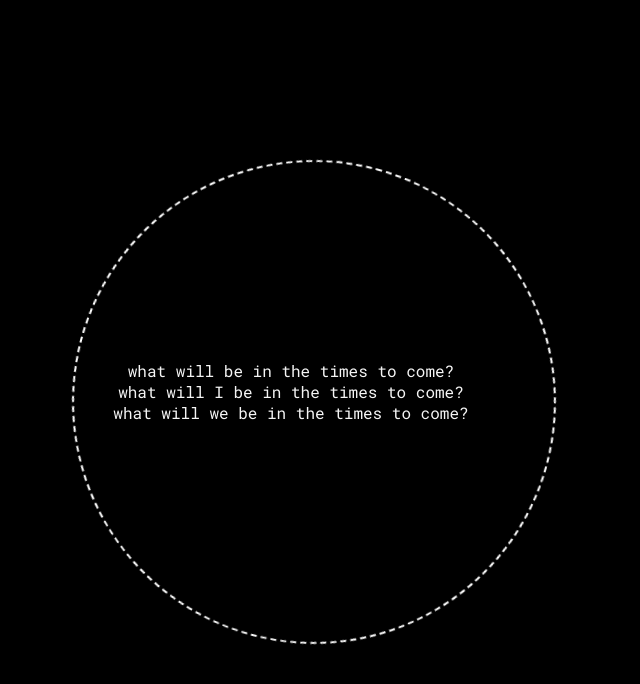
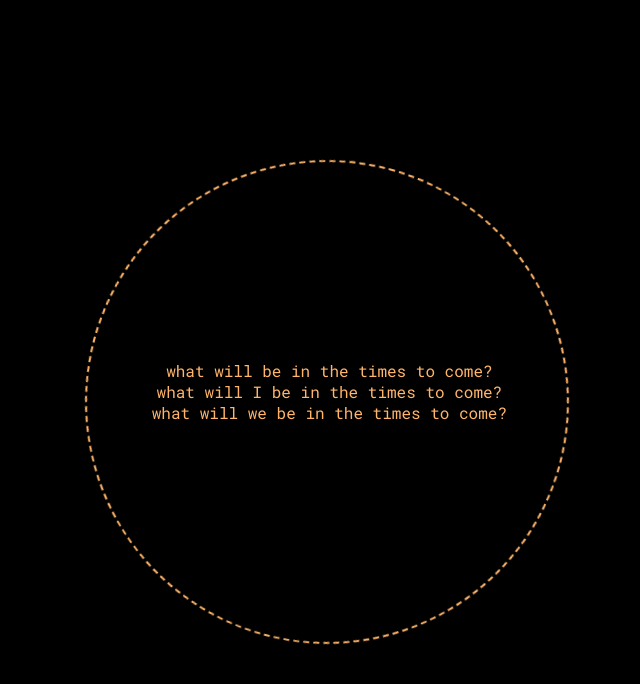
Before and after one commit to writecards/queer-asian-futurism, a plain HTML site: page index.html in a window 1280 px wide. Shown: the whole page, without its empty margins (325-965 px from the left). Drawn offline with Linux system fonts and the light colour scheme.

Commit message:
Update style.css

```diff
--- a/style.css
+++ b/style.css
@@ -4,7 +4,7 @@ body {
 }
 
 p {
-  color: whitesmoke;
+  color: #ffb56b;
 }
 
 .container {
@@ -13,7 +13,7 @@ p {
   border-style: dashed; */
   width: 35vw;
   top: 42vh;
-  left: 30vw;
+  left: 33vw;
   /* margin: auto; */
   /* margin-top: 20%; */
   text-align: center;
@@ -67,11 +67,11 @@ p {
   position: absolute;
   z-index: -1;
   top: 20vh;
-  left: 31vw;
+  left: 32vw;
   width: 60vh;
   height: 60vh;
   margin: auto;
-  border: 2px #ffffff dashed;
+  border: 2px #ffb56b dashed;
   border-radius: 100%;
   -webkit-animation: spin-right 60s linear infinite;
   animation: spin-right 120s linear infinite;
@@ -93,4 +93,5 @@ p {
     #f79a62,
     #ffb56b
   );
+  cursor: pointer;
 }
```
